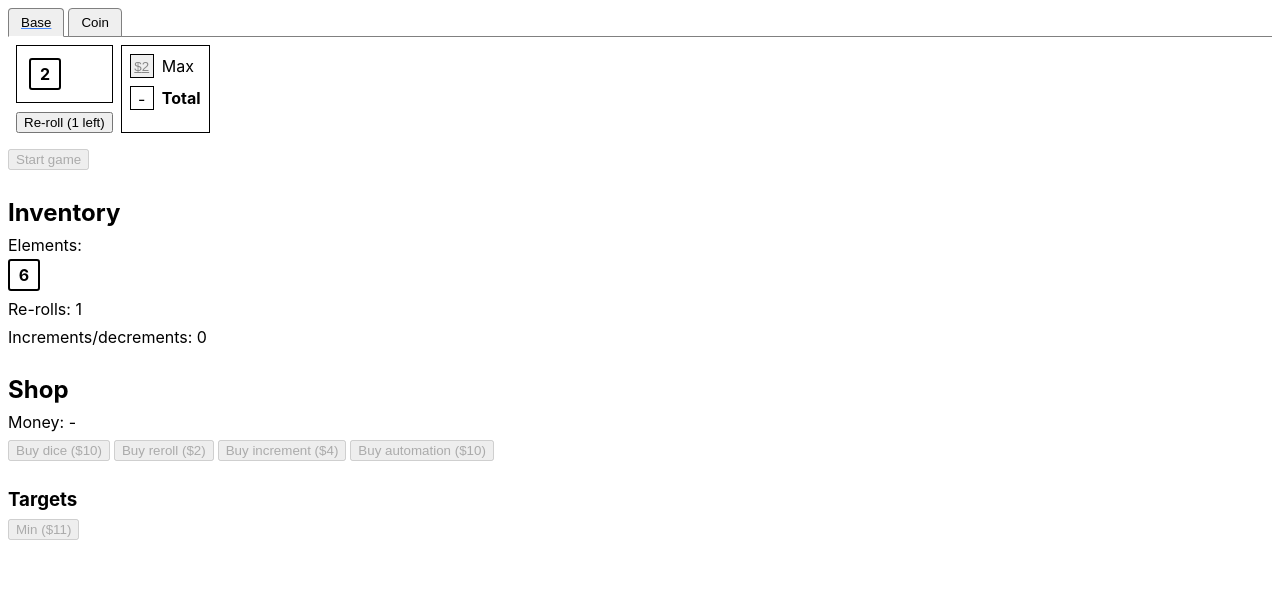
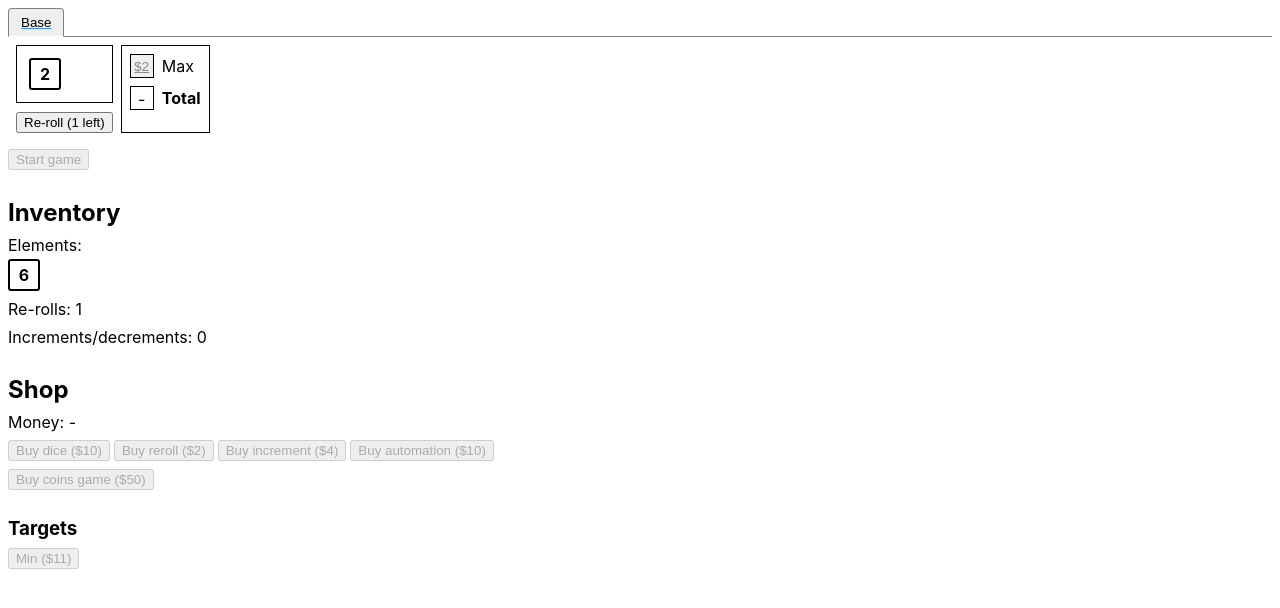
Before and after one commit to nick-hiebl/yahtz-like, a React (Create React App) app: page / in a window 1280 px wide. Shown: the top 608 px of the page. Built offline with nearby package versions, Linux system fonts and the light colour scheme; the HTML template or start-up script is replaced by a standard one.

Commit message:
Add generic upgrades and ability to unlock new game tabs

```diff
--- a/src/App.tsx
+++ b/src/App.tsx
@@ -4,12 +4,27 @@ import { BasicGame } from './ConfiguredGames/basic';
 import { CoinsGame } from './ConfiguredGames/coins';
 import { type Tab, Tabs } from './Tabs';
 import { addMoney, invertCost } from './money-utils';
-import { type Cost } from './types';
+import type { Cost, GameAction } from './types';
 
 import './App.css';
 
 function App() {
     const [money, setMoney] = useState({ dollar: 0, rocket: 0 });
+    const [enabledTabs, setEnabledTabs] = useState<Set<string>>(new Set());
+
+    const onGameStateChange = useCallback((action: GameAction): void => {
+        if (action.type === 'enable-tab') {
+            setEnabledTabs(currentTabs => {
+                if (currentTabs.has(action.tabName)) {
+                    return currentTabs;
+                }
+
+                const newSet = new Set(currentTabs);
+                newSet.add(action.tabName);
+                return newSet;
+            });
+        }
+    }, []);
 
     const updateMoney = useCallback((delta: Cost, direction: 'gain' | 'loss') => {
         setMoney(currentMoney => addMoney(
@@ -23,15 +38,15 @@ function App() {
             {
                 id: 'base',
                 name: 'Base',
-                content: <BasicGame money={money} updateMoney={updateMoney} />,
+                content: <BasicGame money={money} updateMoney={updateMoney} onGameStateChange={onGameStateChange} />,
             },
             {
                 id: 'coin',
                 name: 'Coin',
-                content: <CoinsGame money={money} updateMoney={updateMoney} />,
+                content: <CoinsGame money={money} updateMoney={updateMoney} onGameStateChange={onGameStateChange} />,
             },
-        ];
-    }, [money, updateMoney]);
+        ].filter(game => game.id === 'base' || enabledTabs.has(game.id));
+    }, [enabledTabs, money, onGameStateChange, updateMoney]);
 
     return (
         <div className="App">
--- a/src/ConfiguredGames/basic.tsx
+++ b/src/ConfiguredGames/basic.tsx
@@ -1,7 +1,9 @@
+import { useMemo } from 'react';
+
 import { GameStateComponent } from '../GameState';
-import type { MoneyProps, PurchaseableElement, PurchaseableTarget } from '../GameState/types';
+import type { GameProps, PurchaseableElement, PurchaseableTarget } from '../GameState/types';
 import { createDice } from '../element';
-import { isNumberValue, type Cost, type Element, type Target } from '../types';
+import { isNumberValue, Upgrade, type Cost, type Element, type Target } from '../types';
 import { countMatchingPredicate, sum } from '../value-utils';
 
 const AUTOMATION_COST = { dollar: 10 };
@@ -67,7 +69,19 @@ const getPurchaseableTargets = (owned: Element[]): PurchaseableTarget[] => {
     });
 };
 
-export const BasicGame = ({ money, updateMoney }: MoneyProps) => {
+export const BasicGame = ({ money, onGameStateChange, updateMoney }: GameProps) => {
+    const upgrades = useMemo<Upgrade[]>(() => {
+        return [
+            {
+                id: 'buy-coins-game',
+                name: 'Buy coins game',
+                cost: { dollar: 50 },
+                onPurchase: () => {
+                    onGameStateChange({ type: 'enable-tab', tabName: 'coin' });
+                },
+            },
+        ];
+    }, [onGameStateChange]);
     return (
         <GameStateComponent
             getInitialElements={getInitialElements}
@@ -79,6 +93,7 @@ export const BasicGame = ({ money, updateMoney }: MoneyProps) => {
             money={money}
             updateMoney={updateMoney}
             automationCost={AUTOMATION_COST}
+            upgrades={upgrades}
         />
     )
 };
--- a/src/ConfiguredGames/coins.tsx
+++ b/src/ConfiguredGames/coins.tsx
@@ -1,7 +1,7 @@
 import { GameStateComponent } from '../GameState';
-import type { MoneyProps, PurchaseableElement, PurchaseableTarget } from '../GameState/types';
+import type { GameProps, PurchaseableElement, PurchaseableTarget } from '../GameState/types';
 import { createCoin } from '../element';
-import type { Cost, Element, Target } from '../types';
+import type { Cost, Element, Target, Upgrade } from '../types';
 import { countSymbol } from '../value-utils';
 
 const AUTOMATION_COST = { rocket: 10 };
@@ -58,9 +58,12 @@ const getPurchaseableTargets = (owned: Element[]): PurchaseableTarget[] => {
     });
 };
 
-export const CoinsGame = ({ money, updateMoney }: MoneyProps) => {
+const EMPTY_LIST: Upgrade[] = [];
+
+export const CoinsGame = ({ money, onGameStateChange: _, updateMoney }: GameProps) => {
     return (
         <GameStateComponent
+            upgrades={EMPTY_LIST}
             getInitialElements={getInitialElements}
             getInitialTargets={getInitialTargets}
             getRerollCost={getRerollCost}
--- a/src/GameState/index.tsx
+++ b/src/GameState/index.tsx
@@ -2,7 +2,7 @@ import { useCallback, useMemo, useState } from 'react';
 
 import { ElementComponent } from '../Game/Element';
 import { canAfford } from '../money-utils';
-import type { Cost, Element, Target } from '../types';
+import type { Cost, Element, Target, Upgrade } from '../types';
 
 import { CostComponent } from '../Game/Cost';
 import { GameManager } from './GameManager';
@@ -17,6 +17,7 @@ type Props = MoneyProps & {
     getPurchaseableTargets: (owned: Element[]) => PurchaseableTarget[];
     getRerollCost?: (numRerolls: number) => Cost;
     getIncrementCost?: (numIncrements: number) => Cost;
+    upgrades: Upgrade[];
     automationCost: Cost;
 };
 
@@ -30,8 +31,10 @@ export const GameStateComponent = ({
     money,
     updateMoney,
     automationCost,
+    upgrades,
 }: Props) => {
     const [elements, setElements] = useState<Element[]>(() => getInitialElements());
+    const [boughtUpgrades, setBoughtUpgrades] = useState<Set<string>>(new Set());
 
     const [automationEnabled, setAutomationEnabled] = useState(false);
     const [numRerolls, setRerolls] = useState(1);
@@ -137,6 +140,33 @@ export const GameStateComponent = ({
                         Buy automation ({automationEnabled ? 'Bought' : <CostComponent cost={automationCost} />})
                     </button>
                 </div>
+                {upgrades.length > 0 && (
+                    <div className="row gap-4px">
+                        {upgrades.map(upgrade => {
+                            if (boughtUpgrades.has(upgrade.id)) {
+                                return <button disabled>{upgrade.name} (BOUGHT)</button>;
+                            }
+
+                            if (!canAfford(money, upgrade.cost)) {
+                                return <button disabled>{upgrade.name} (<CostComponent cost={upgrade.cost} />)</button>;
+                            }
+
+                            return (
+                                <button
+                                    onClick={() => {
+                                        updateMoney(upgrade.cost, 'loss');
+                                        upgrade.onPurchase();
+                                        const newSet = new Set(boughtUpgrades);
+                                        newSet.add(upgrade.id);
+                                        setBoughtUpgrades(newSet);
+                                    }}
+                                >
+                                    {upgrade.name} (<CostComponent cost={upgrade.cost} />)
+                                </button>
+                            );
+                        })}
+                    </div>
+                )}
                 {purchaseableTargets.length > 0 && (
                     <div className="column gap-8px">
                         <h3>Targets</h3>
--- a/src/GameState/types.ts
+++ b/src/GameState/types.ts
@@ -1,4 +1,4 @@
-import type { Cost, Element, Money, Target } from '../types';
+import type { Cost, Element, GameAction, Money, Target } from '../types';
 
 export type GameState = {
     elements: Element[];
@@ -25,3 +25,5 @@ export type MoneyProps = {
     money: Money;
     updateMoney: (delta: Cost, direction: 'gain' | 'loss') => void;
 };
+
+export type GameProps = MoneyProps & { onGameStateChange: (action: GameAction) => void };
--- a/src/types.ts
+++ b/src/types.ts
@@ -16,6 +16,13 @@ export type Target = {
     scorer: (values: Value[]) => Reward[];
     result?: Roll[];
     score?: Reward[];
+};
+
+export type Upgrade = {
+    id: string;
+    name: string;
+    cost: Cost;
+    onPurchase: () => void;
 };
 
 export type Reward = {
@@ -48,3 +55,6 @@ export type MoneyTypes = 'dollar' | 'rocket';
 export type Money = Record<MoneyTypes, number>;
 
 export type Cost = Partial<Money>;
+
+export type GameAction =
+    | { type: 'enable-tab', tabName: string };
```
